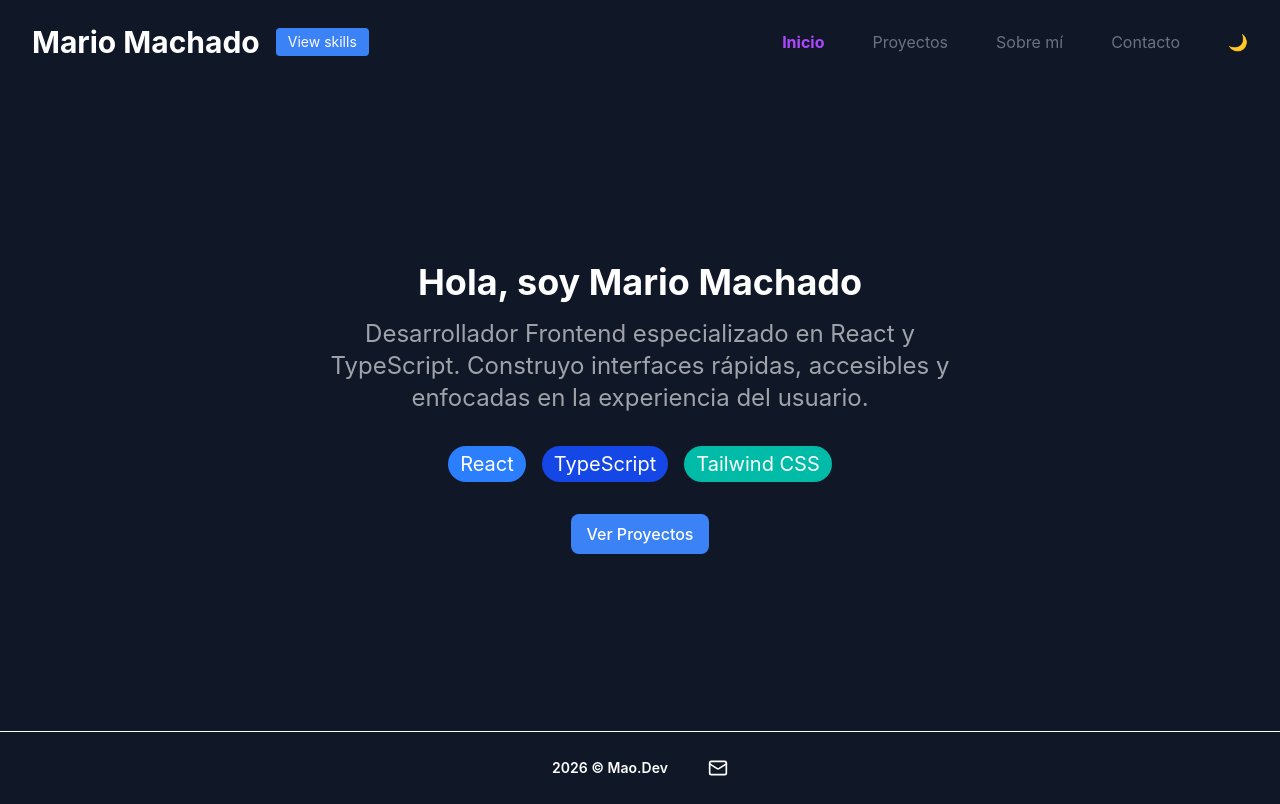
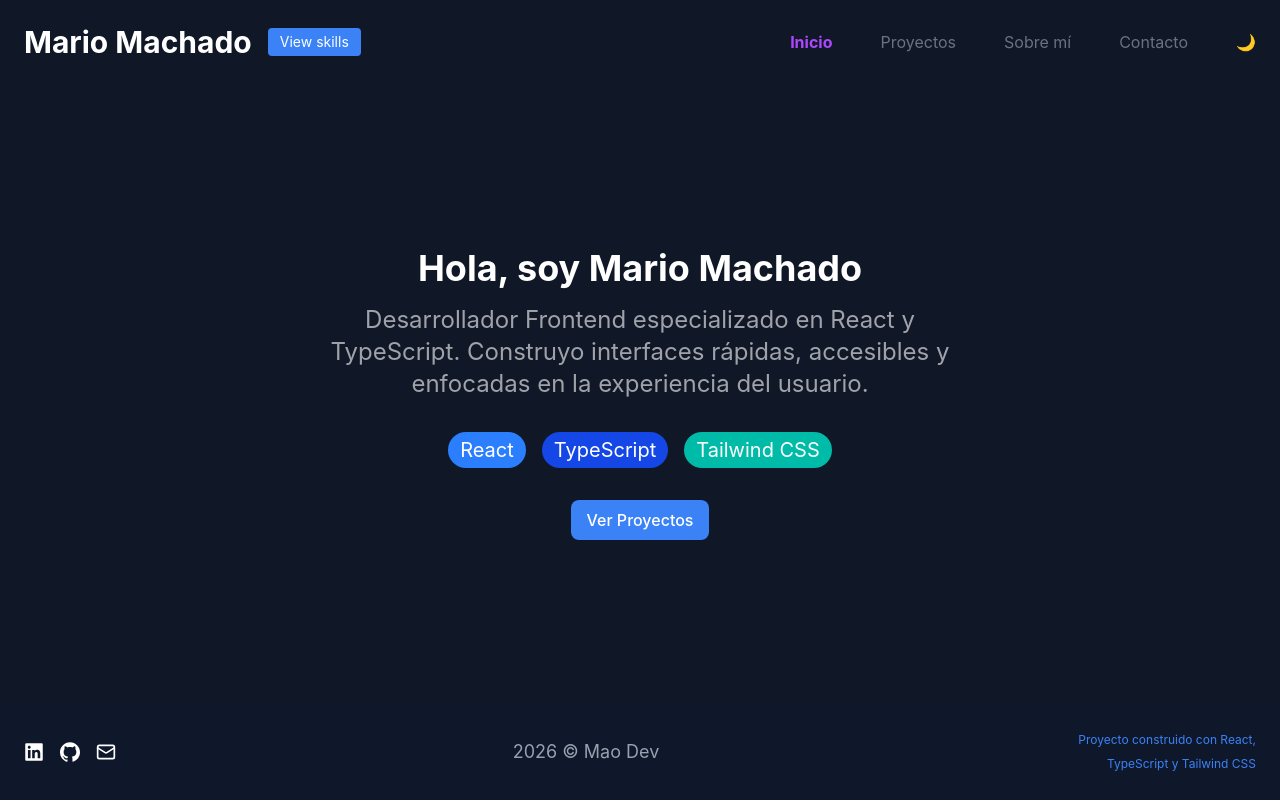
Before and after one commit to MaoMachado/Portfolio, a React (Vite) app: page / in a window 1280 px wide. Built offline with nearby package versions, Linux system fonts and the light colour scheme.

Commit message:
feat: completar footer con enlaces sociales, copyright y tag tech

```diff
--- a/src/components/common/Footer.tsx
+++ b/src/components/common/Footer.tsx
@@ -1,15 +1,54 @@
 import { Mail } from "lucide-react";
+import { SiGithub } from "react-icons/si";
+import { FaLinkedin } from "react-icons/fa";
 
 export default function Footer() {
   return (
-    <footer className="border-t bg-white text-dark dark:bg-gray-900 dark:text-white transition-colors duration-300">
-      <div className="flex items-center justify-center gap-10 p-6 lg:px-8">
-        <p className="text-sm/6 font-semibold">2026 © Mao.Dev</p>
-        <div>
-          <a href="#">
-            <Mail size={20} />
-          </a>
-        </div>
+    <footer className="dark:bg-(--bg-dark) dark:text-white transition-colors duration-300">
+      <div className="flex gap-4 items-center justify-around flex-col lg:flex-row p-6">
+        <article>
+          <ul>
+            <li className="flex items-center gap-4">
+              <a
+                href="https://www.linkedin.com/in/mao-machado/"
+                target="_blank"
+                rel="noopener noreferrer"
+                className="hover:text-(--ascent-primary)"
+                aria-label="LinkedIn"
+              >
+                <FaLinkedin size={20} className="hover:scale-110" />
+              </a>
+
+              <a
+                href="https://github.com/maomachado"
+                target="_blank"
+                rel="noopener noreferrer"
+                className="hover:text-(--ascent-primary)"
+                aria-label="GitHub"
+              >
+                <SiGithub size={20} className="hover:scale-110" />
+              </a>
+
+              <a
+                href="mailto:machado-mario@outlook.com"
+                className="hover:text-(--ascent-primary)"
+                aria-label="Email"
+              >
+                <Mail size={20} className="hover:scale-110" />
+              </a>
+            </li>
+          </ul>
+        </article>
+        <article className="flex-1 text-center">
+          <p className="text-lg text-gray-500 dark:text-gray-400">
+            {new Date().getFullYear()} © Mao Dev
+          </p>
+        </article>
+        <article className="lg:w-50">
+          <p className="text-xs/6 text-right text-(--ascent-primary)">
+            Proyecto construido con React, TypeScript y Tailwind CSS
+          </p>
+        </article>
       </div>
     </footer>
   );
--- a/src/components/common/Header.tsx
+++ b/src/components/common/Header.tsx
@@ -22,10 +22,10 @@ export default function Header() {
   };
 
   return (
-    <header className="bg-white text-dark dark:bg-gray-900 dark:text-white  transition-colors duration-300">
+    <header className="bg-white text-dark dark:bg-gray-900 dark:text-white transition-colors duration-300">
       <nav
         aria-label="Global"
-        className="flex items-center justify-between lg:justify-center p-6 lg:px-8"
+        className="flex items-center justify-between lg:justify-center p-6"
       >
         <section className="flex lg:flex-1 items-center gap-4">
           <a href="#">
--- a/src/layouts/MainLayout.tsx
+++ b/src/layouts/MainLayout.tsx
@@ -6,8 +6,9 @@ export default function MainLayout() {
   const classMain = [
     "grid",
     "place-items-center",
+    "lg:h-[calc(100vh-180px)]",
+    "h-[calc(100vh-229px)]",
     "w-full",
-    "h-[calc(100vh-153px)]",
     "overflow-auto",
     "bg-white text-dark",
     "dark:bg-gray-900 dark:text-white",
--- a/src/styles/index.css
+++ b/src/styles/index.css
@@ -34,5 +34,14 @@
   --text-dark: #0f172a;
   --text-light: #e2e8f0;
   --ascent-primary: #3b82f6;
+  --ascent-primary-10: hsla(217, 91%, 60%, 0.1);
+  --ascent-primary-30: hsla(217, 91%, 60%, 0.3);
+  --ascent-primary-50: hsla(217, 91%, 60%, 0.5);
+  --ascent-primary-50: hsla(217, 91%, 60%, 0.5);
+  --ascent-primary-50: hsla(217, 91%, 60%, 0.5);
+  --ascent-primary-70: hsla(217, 91%, 60%, 0.7);
+  --ascent-primary-90: hsla(217, 91%, 60%, 0.9);
+
   --ascent-secondary: #8b5cf6;
+
 }
```
